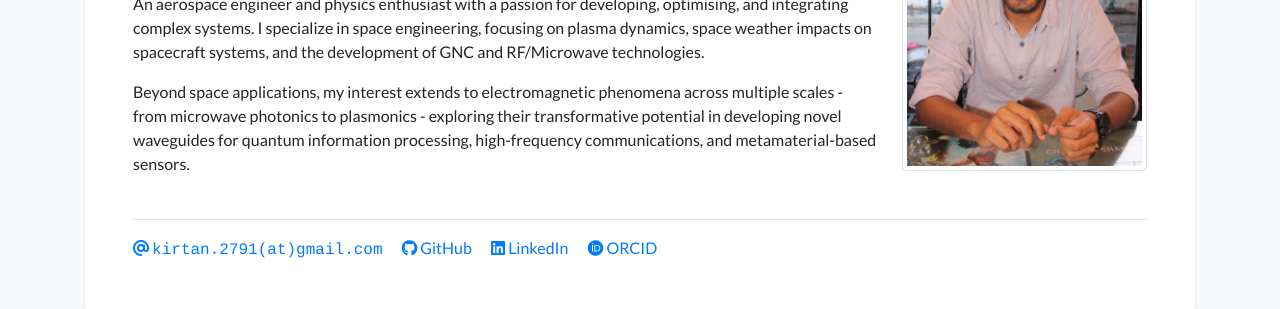
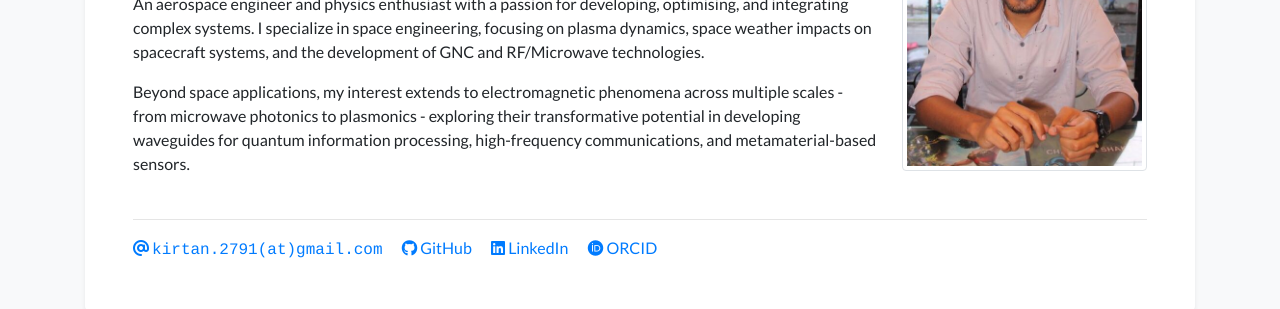
Before and after one commit to kirtan2605/kirtan2605.github.io, a Jekyll site: the page built from index.html, in a window 1280 px wide and 1337 px high. Shown: the part 232-541 px from the top of the window. Built offline with Jekyll 4.4.1, drawn with Linux system fonts in a browser that asks for light colours; nearby versions of some CDN libraries; a style sheet for code colours, icons or effects is not loaded.

Commit message:
Update profile.yml

```diff
--- a/_data/profile.yml
+++ b/_data/profile.yml
@@ -28,7 +28,7 @@
   </p>
   <p>
     Beyond space applications, my interest extends to electromagnetic phenomena across multiple scales - from microwave photonics to
-    plasmonics - exploring their transformative potential in developing novel waveguides for quantum information processing,
+    plasmonics - exploring their transformative potential in developing waveguides for quantum information processing,
     high-frequency communications, and metamaterial-based sensors.
   </p>
 
```
